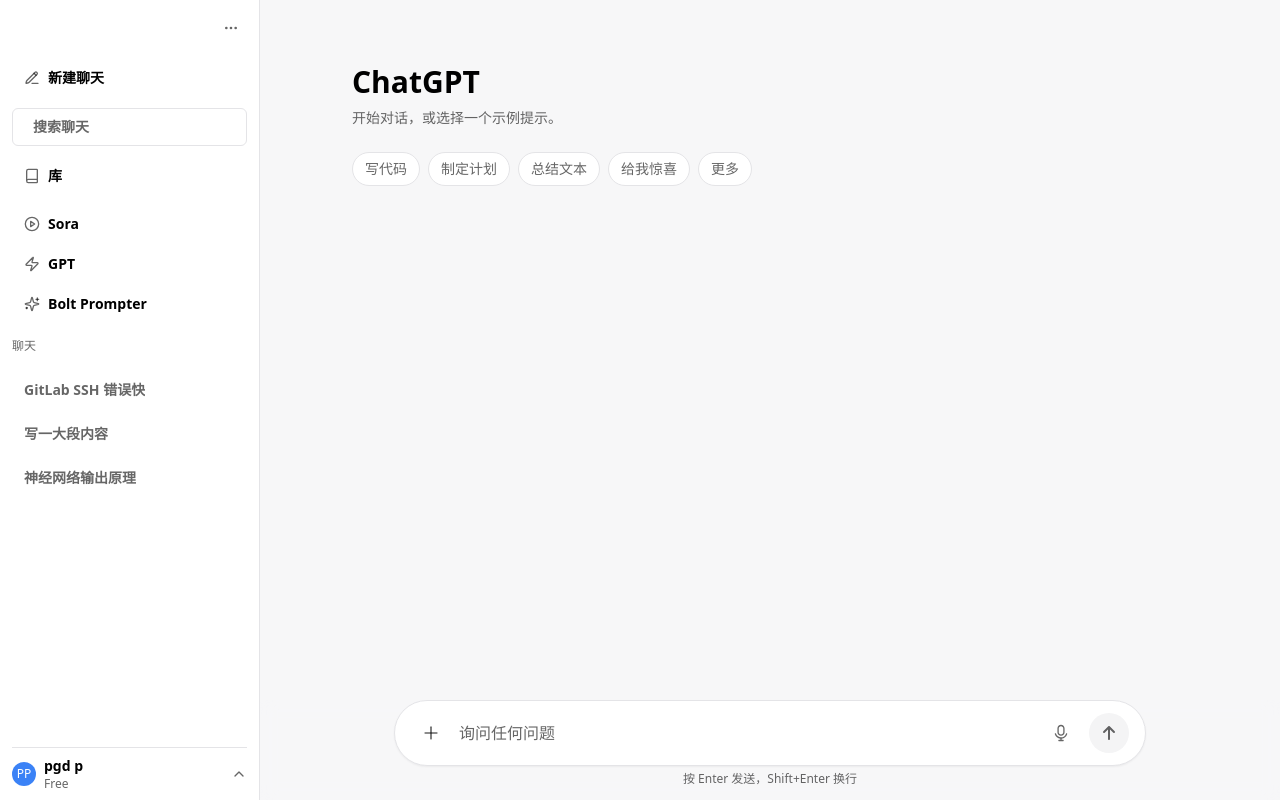
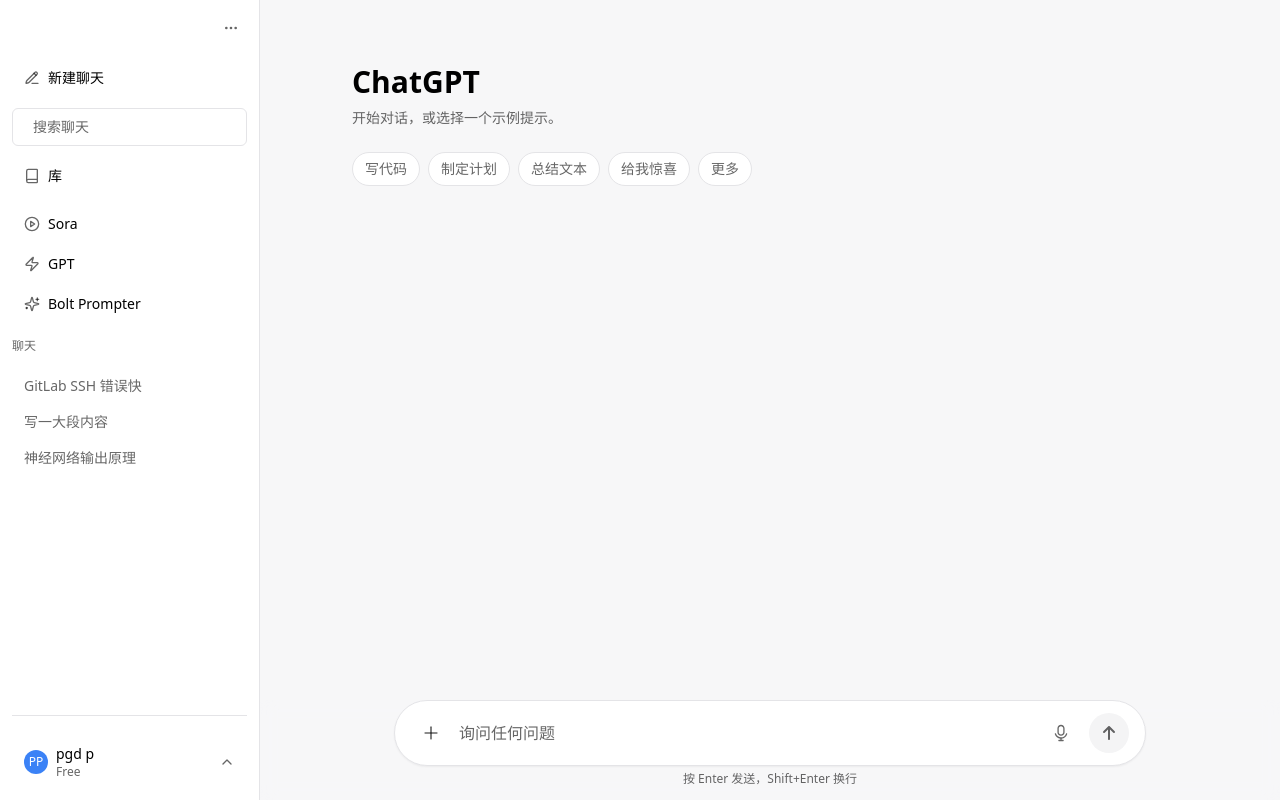
Before and after one commit to pgd-LC2/ptchat, a Next.js app: page / in a window 1280 px wide. Built offline with nearby package versions, Linux system fonts and the light colour scheme.

Commit message:
修复重复的div标签

```diff
--- a/components/header/UserProfileMenu.tsx
+++ b/components/header/UserProfileMenu.tsx
@@ -2,7 +2,7 @@ import { ChevronUp } from 'lucide-react';
 
 export default function UserProfileMenu() {
   return (
-    <div>
+    <div className="mt-2">
       <button
         type="button"
         className="flex w-full items-center justify-between rounded-md px-3 py-2 text-sm text-black hover:bg-zinc-50"
@@ -12,7 +12,7 @@ export default function UserProfileMenu() {
             PP
           </span>
           <div className="text-left">
-            <div className="text-sm text-black font-semibold">pgd p</div>
+            <div className="text-sm text-black">pgd p</div>
             <div className="text-xs text-black/60">Free</div>
           </div>
         </div>
--- a/components/sidebar/AppItem.tsx
+++ b/components/sidebar/AppItem.tsx
@@ -19,7 +19,7 @@ export default function AppItem({ icon, label, active, onClick }: Props) {
       onClick={onClick}
     >
       <span className="text-black/60">{icon}</span>
-      <span className="font-semibold">{label}</span>
+      <span>{label}</span>
     </button>
   );
 }
--- a/components/sidebar/ChatHistoryItem.tsx
+++ b/components/sidebar/ChatHistoryItem.tsx
@@ -8,7 +8,7 @@ export default function ChatHistoryItem({ title, active, onClick }: Props) {
   return (
     <button
       type="button"
-      className={`w-full group flex h-10 items-center truncate rounded-md px-3 text-sm font-semibold text-left ${active ? 'bg-zinc-100 text-black' : 'text-black/60 hover:bg-zinc-50'}`}
+      className={`w-full group flex h-8 items-center truncate rounded-md px-3 text-sm font-medium text-left ${active ? 'bg-zinc-100 text-black' : 'text-black/60 hover:bg-zinc-50'}`}
       onClick={onClick}
     >
       <span className="truncate">{title}</span>
--- a/components/sidebar/NewChatButton.tsx
+++ b/components/sidebar/NewChatButton.tsx
@@ -13,7 +13,7 @@ export default function NewChatButton({ className, onClick }: Props) {
       onClick={onClick}
     >
       <PencilLine className="h-4 w-4 text-black/60" />
-      <span className="font-semibold">新建聊天</span>
+      新建聊天
     </button>
   );
 }
--- a/components/sidebar/SearchInput.tsx
+++ b/components/sidebar/SearchInput.tsx
@@ -23,7 +23,7 @@ export default function SearchInput({ onSearch }: Props) {
           value={query}
           onChange={handleChange}
           placeholder="搜索聊天"
-          className="flex-1 bg-transparent outline-none placeholder:text-black/60 font-semibold"
+          className="flex-1 bg-transparent outline-none placeholder:text-black/60"
         />
       </div>
     </div>
--- a/components/sidebar/Sidebar.tsx
+++ b/components/sidebar/Sidebar.tsx
@@ -90,7 +90,7 @@ export default function Sidebar({
       {/* 分割线 */}
       <div className="mx-3 border-t border-zinc-200"></div>
 
-      <div>
+      <div className="px-3 py-3">
         <UserProfileMenu />
       </div>
     </aside>
```
